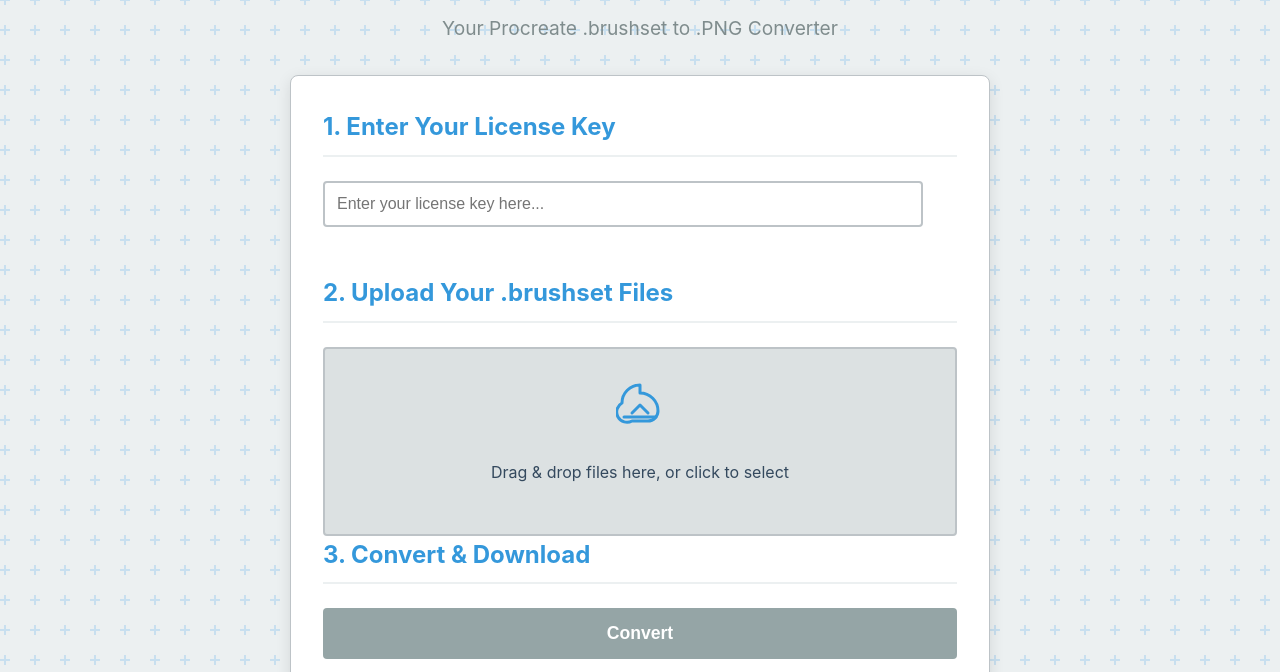
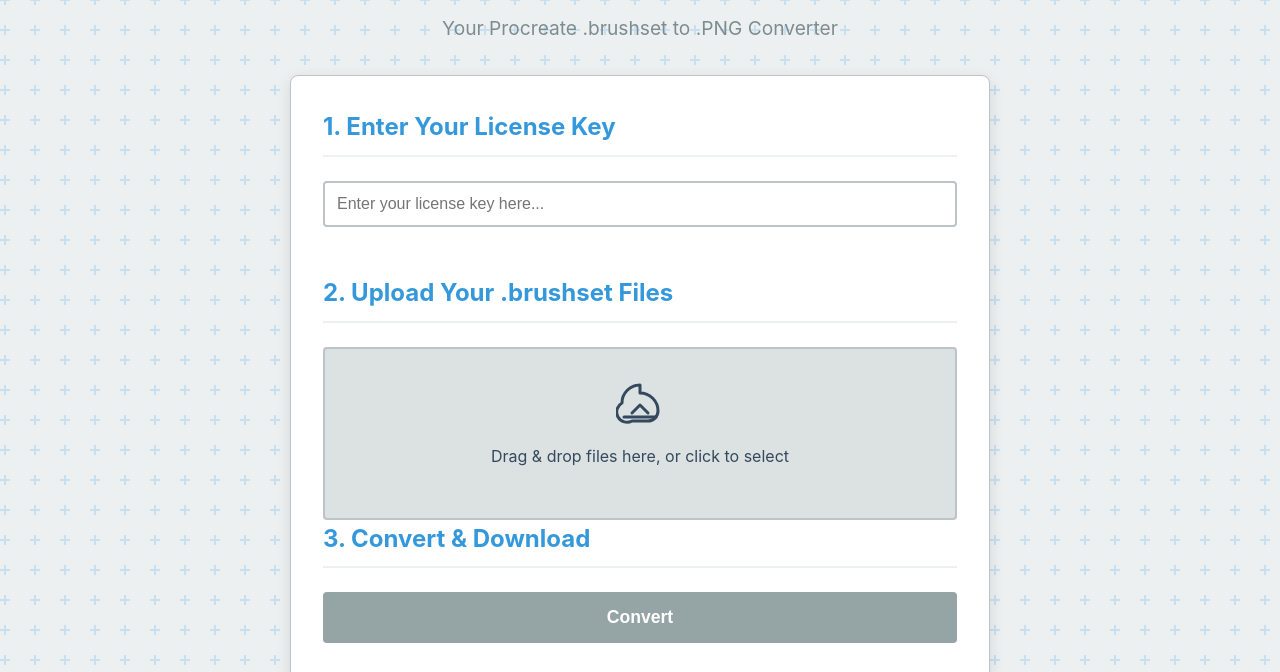
Before and after one commit to proconverter/artypacks, a plain HTML site: page index.html in a window 1280 px wide. Shown: the part 125-797 px from the top of the page. Drawn offline with nearby package versions, Linux system fonts and the light colour scheme.

Commit message:
Update index.html

```diff
--- a/index.html
+++ b/index.html
@@ -20,14 +20,13 @@
             <h2>1. Enter Your License Key</h2>
             <div class="license-container">
                 <input type="text" id="license-key-input" placeholder="Enter your license key here..." aria-label="License Key">
-                <span id="license-status-indicator"></span>
             </div>
             <p id="license-message" class="form-sub-message"></p>
 
             <form id="conversion-form">
                 <h2>2. Upload Your .brushset Files</h2>
                 <div class="file-drop-area" id="file-drop-area">
-                    <svg xmlns="http://www.w3.org/2000/svg" width="48" height="48" viewBox="0 0 24 24" fill="none" stroke="currentColor" stroke-width="1.5" stroke-linecap="round" stroke-linejoin="round" class="feather feather-upload-cloud"><path d="M16 16l-4-4-4 4m-4 2h16.002"></path><path d="M12 2a9.002 9.002 0 00-8.998 9A5.002 5.002 0 008 20h8a5 5 0 005-5 9 9 0 00-9-9z"></path></svg>
+                    <svg xmlns="http://www.w3.org/2000/svg" width="48" height="48" viewBox="0 0 24 24" fill="none" stroke="currentColor" stroke-width="1.5" stroke-linecap="round" stroke-linejoin="round"><path d="M16 16l-4-4-4 4m-4 2h16.002"></path><path d="M12 2a9.002 9.002 0 00-8.998 9A5.002 5.002 0 008 20h8a5 5 0 005-5 9 9 0 00-9-9z"></path></svg>
                     <p>Drag & drop files here, or click to select</p>
                     <input type="file" id="file-upload" multiple accept=".brushset" disabled>
                     <p id="file-list"></p>
@@ -76,12 +75,10 @@
 
     <footer class="main-footer">
         <p>&copy; <span id="copyright-year"></span> ArtyPacks. All rights reserved.</p>
-        <p>Need help? <a href="mailto:your-email@example.com">Contact Support</a></p>
+        <p>Need help? <a href="mailto:support@artypacks.app">Contact Support</a></p>
     </footer>
 
-    <!-- Supabase Client Library -->
     <script src="https://cdn.jsdelivr.net/npm/@supabase/supabase-js@2"></script>
-    <!-- Main App Logic -->
     <script src="main.js"></script>
 </body>
 </html>
```
